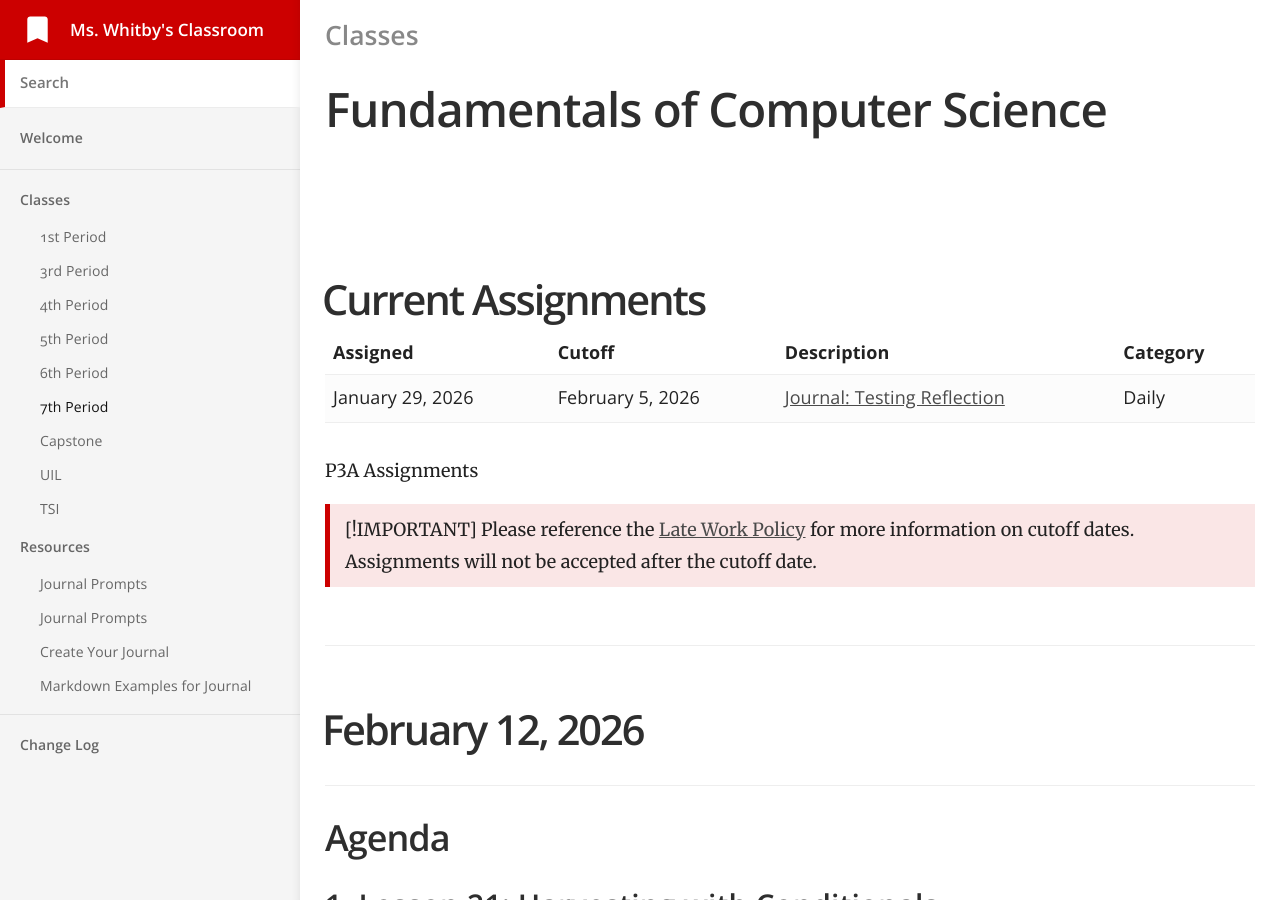
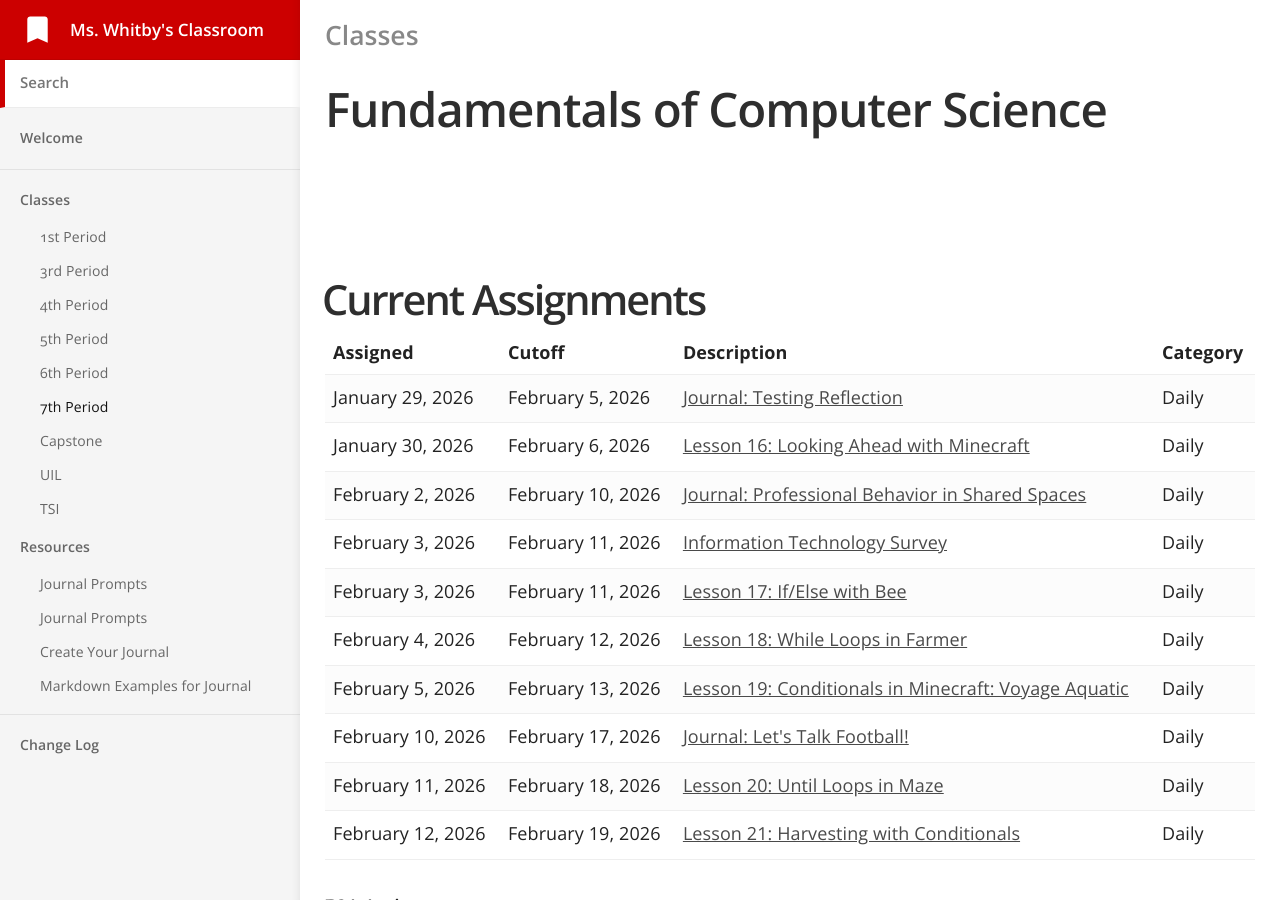
Before and after one commit to mswhitby/classroom, a Jekyll site: the page built from _docs/classes/7th.md, in a window 1280 px wide and 900 px high. Built offline with Jekyll 4.4.1, drawn with Linux system fonts in a browser that asks for light colours.

Commit message:
Updated lessons

```diff
--- a/_docs/classes/7th.md
+++ b/_docs/classes/7th.md
@@ -19,7 +19,70 @@ order: 6
     <td align="left">February 5, 2026</td>
     <td align="left"><a href="https://github.com/mswhitby/classroom/blob/main/_docs/classes/7th.md#january-29-2026">Journal: Testing Reflection</a></td>
     <td align="left">Daily</td>
-    </tr>
+  </tr>
+
+  <tr>
+    <td align="left">January 30, 2026</td>
+    <td align="left">February 6, 2026</td>
+    <td align="left"><a href="https://github.com/mswhitby/classroom/blob/main/_docs/classes/7th.md#january-30-2026">Lesson 16: Looking Ahead with Minecraft</a></td>
+    <td align="left">Daily</td>
+  </tr>
+
+  <tr>
+    <td align="left">February 2, 2026</td>
+    <td align="left">February 10, 2026</td>
+    <td align="left"><a href="https://github.com/mswhitby/classroom/blob/main/_docs/classes/7th.md#february-2-2026">Journal: Professional Behavior in Shared Spaces</a></td>
+    <td align="left">Daily</td>
+  </tr>
+
+  <tr>
+    <td align="left">February 3, 2026</td>
+    <td align="left">February 11, 2026</td>
+    <td align="left"><a href="https://github.com/mswhitby/classroom/blob/main/_docs/classes/7th.md#february-3-2026">Information Technology Survey</a></td>
+    <td align="left">Daily</td>
+  </tr>
+
+  <tr>
+    <td align="left">February 3, 2026</td>
+    <td align="left">February 11, 2026</td>
+    <td align="left"><a href="https://github.com/mswhitby/classroom/blob/main/_docs/classes/7th.md#february-3-2026">Lesson 17: If/Else with Bee</a></td>
+    <td align="left">Daily</td>
+  </tr>
+
+  <tr>
+    <td align="left">February 4, 2026</td>
+    <td align="left">February 12, 2026</td>
+    <td align="left"><a href="https://github.com/mswhitby/classroom/blob/main/_docs/classes/7th.md#february-4-2026">Lesson 18: While Loops in Farmer</a></td>
+    <td align="left">Daily</td>
+  </tr>
+
+  <tr>
+    <td align="left">February 5, 2026</td>
+    <td align="left">February 13, 2026</td>
+    <td align="left"><a href="https://github.com/mswhitby/classroom/blob/main/_docs/classes/7th.md#february-5-2026">Lesson 19: Conditionals in Minecraft: Voyage Aquatic</a></td>
+    <td align="left">Daily</td>
+  </tr>
+
+  <tr>
+    <td align="left">February 10, 2026</td>
+    <td align="left">February 17, 2026</td>
+    <td align="left"><a href="https://github.com/mswhitby/classroom/blob/main/_docs/classes/7th.md#february-10-2026">Journal: Let's Talk Football!</a></td>
+    <td align="left">Daily</td>
+  </tr>
+
+  <tr>
+    <td align="left">February 11, 2026</td>
+    <td align="left">February 18, 2026</td>
+    <td align="left"><a href="https://github.com/mswhitby/classroom/blob/main/_docs/classes/7th.md#february-11-2026">Lesson 20: Until Loops in Maze</a></td>
+    <td align="left">Daily</td>
+  </tr>
+
+  <tr>
+    <td align="left">February 12, 2026</td>
+    <td align="left">February 19, 2026</td>
+    <td align="left"><a href="https://github.com/mswhitby/classroom/blob/main/_docs/classes/7th.md#february-12-2026">Lesson 21: Harvesting with Conditionals</a></td>
+    <td align="left">Daily</td>
+  </tr>
 </table>
 
 <details>
```
